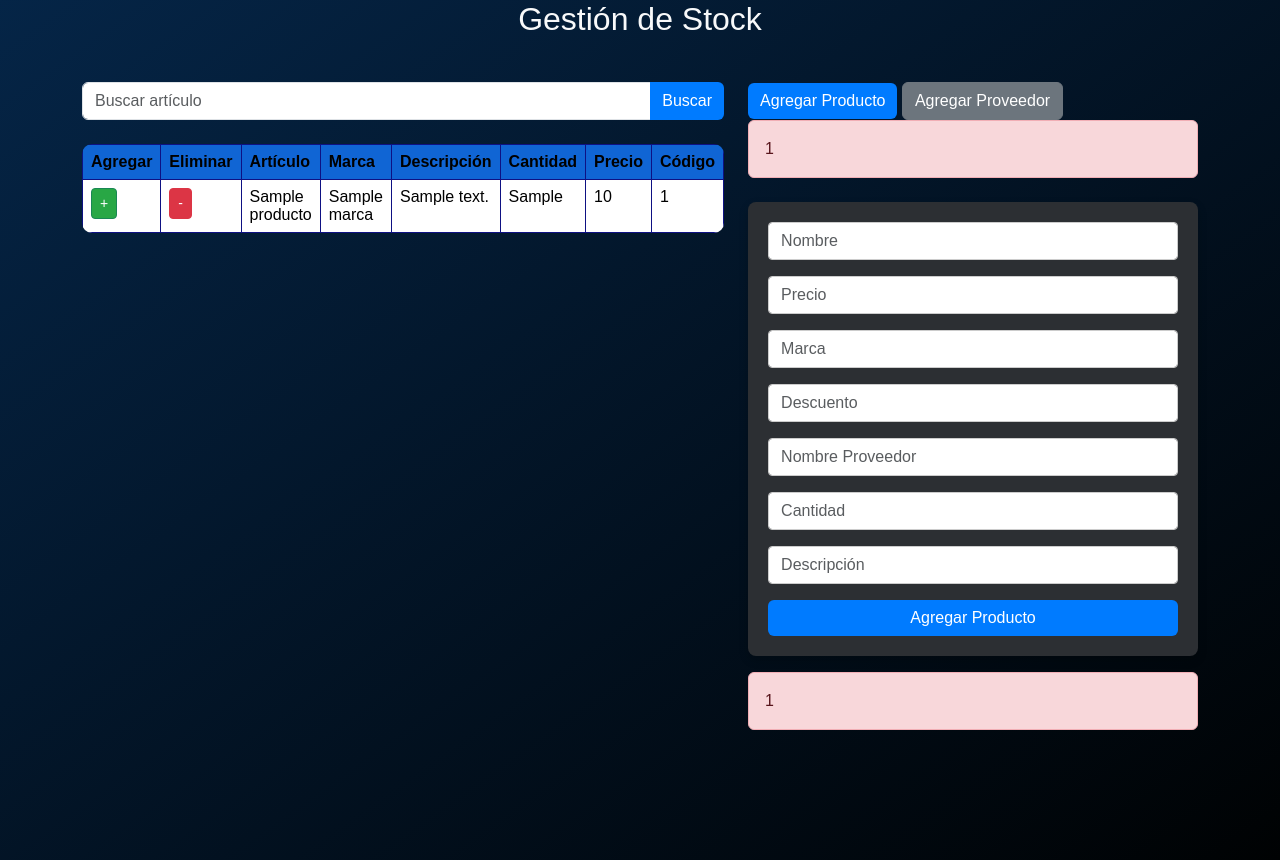
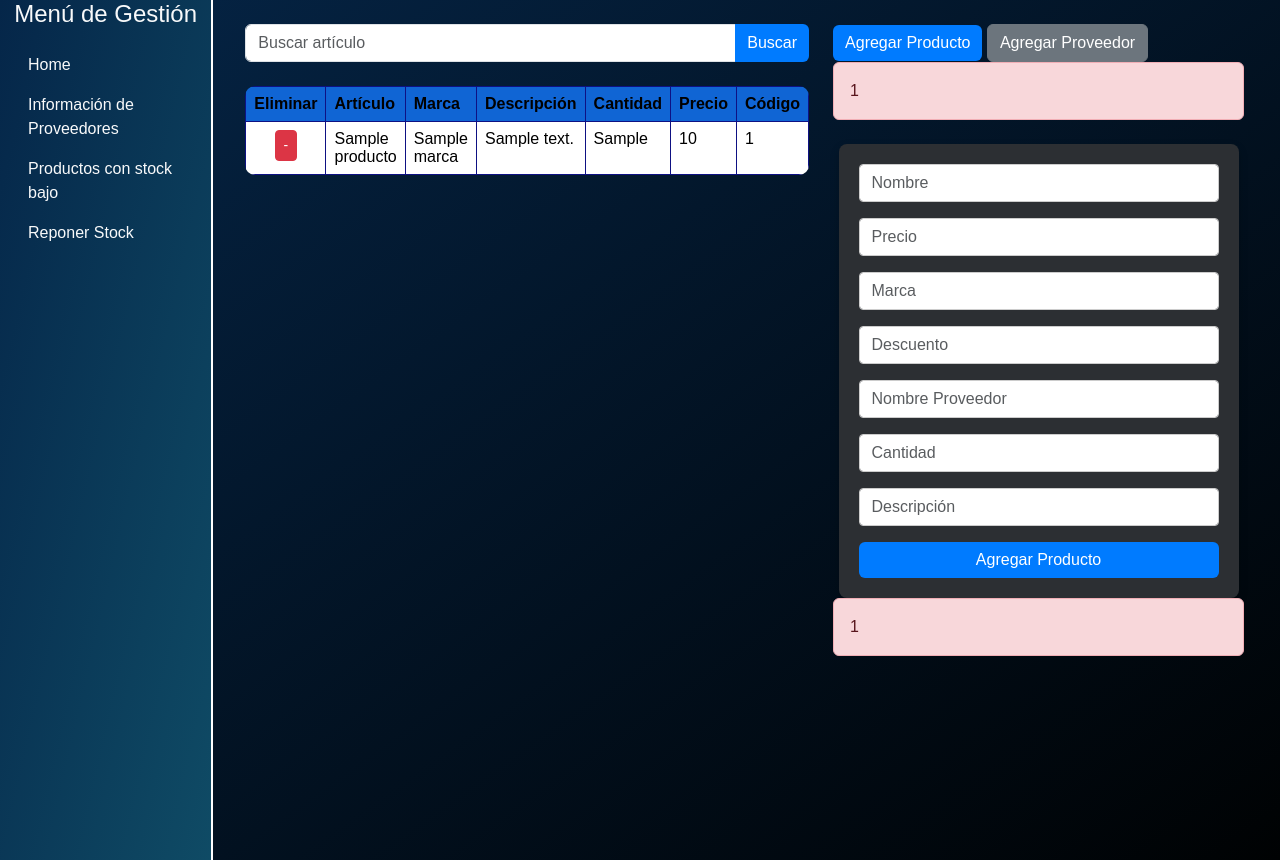
Before and after one commit to SPYROBO/galeazzi, a PHP site: page /php/stock_direccion.php in a window 1280 px wide. Shown: the part 54-914 px from the top of the page. Run offline with PHP 8.4, Linux system fonts and the light colour scheme; the visitor is signed in with stand-in values (Sample User, id 1); tables that the repository leaves empty or names only in its code hold one stand-in row (values such as "Sample post"); some libraries are stand-ins or nearby versions.

Commit message:
Añado sidebar e info proveedores

```diff
--- a/css/style.css
+++ b/css/style.css
@@ -81,3 +81,45 @@ h2, h5 {
 .bgnav{
     background-color: #0857be;
 }
+
+
+.sidebarside {
+    background: linear-gradient(to bottom right, #052649, hwb(198 6% 60%));
+    border-right: 2px solid rgb(255, 255, 255);
+    height: 100vh; /* Altura completa */
+    position: fixed;
+}
+
+.sidebarside .nav-link {
+    color: rgba(255, 255, 255, 0.85);
+    transition: color 0.3s, background-color 0.3s;
+}
+
+.sidebarside .nav-link:hover {
+    color: #ffffff;
+    background-color: #06080a; /* Color de fondo al pasar el ratón */
+    border-radius: 5px;
+}
+
+.sidebarside h4 {
+    color: #700b0b; /* Color del título */
+}
+
+.main-content {
+
+    min-height: 100vh; /* Altura mínima para el contenido */
+}
+#productForm {
+    max-width: 400px;
+    margin: 0 auto; /* Centrar el formulario */
+}
+#providerForm {
+    max-width: 400px;
+    margin: 0 auto; /* Centrar el formulario */
+}
+.alert-message{
+    margin-top: 20px;
+    max-width: 400px;
+    max-height: 100px;
+    margin: 0 auto
+}
--- /dev/null
+++ b/css/tablas.css
@@ -0,0 +1,21 @@
+.tabla-proveedores {
+    width: 100%;
+    border-collapse: collapse;
+    margin: 20px 0;
+    font-family: Arial, sans-serif;
+}
+.tabla-proveedores th, .tabla-proveedores td {
+    border: 1px solid #ffffff; /* Color de borde personalizado */
+    padding: 10px;
+    text-align: left;
+}
+.tabla-proveedores th {
+    background-color: #4d647c; /* Color de fondo de encabezado */
+    color: #dbd4d4; /* Color de texto de encabezado */
+}
+.tabla-proveedores tbody tr:nth-child(odd) {
+    background-color: #7a5555; /* Color de fondo para filas impares */
+}
+.tabla-proveedores tbody tr:hover {
+    background-color: #344d65; /* Color al pasar el mouse */
+}
--- /dev/null
+++ b/js/eliminar.js
@@ -0,0 +1,38 @@
+function eliminarProducto(id) {
+    if (confirm("¿Estás seguro de que quieres eliminar este producto?")) {
+    $.ajax({
+        url: 'eliminarproducto.php',
+        data: { 'eliminar':'verificar', 'id': id },
+        type: 'POST',
+        dataType: 'json',
+        success: function (data) {
+            if(data['error']== 1){
+                window.location.href = 'stock_direccion.php';
+                alert("Realizado")
+            }
+            else{
+                alert("No se pudo realizar")
+            }
+        }
+    });
+}
+}
+function eliminarProveedor(id, id_produc) {
+    if (confirm("¿Estás seguro de que quieres eliminar este proveedor?")) {
+    $.ajax({
+        url: 'eliminarproveedor.php',
+        data: { 'eliminar':'verificar', 'idprov': id, 'id_produc': id_produc },
+        type: 'POST',
+        dataType: 'json',
+        success: function (data) {
+            if(data['error']== 1){
+                window.location.href = 'stock_direccion.php';
+                alert("Realizado")
+            }
+            else{
+                alert("No se pudo realizar")
+            }
+        }
+    });
+}
+}
--- a/js/productos.js
+++ b/js/productos.js
@@ -1,23 +1,3 @@
-function eliminarProducto(id) {
-    if (confirm("¿Estás seguro de que quieres eliminar este producto?")) {
-    $.ajax({
-        url: 'eliminarproducto.php',
-        data: { 'eliminar':'verificar', 'id': id },
-        type: 'POST',
-        dataType: 'json',
-        success: function (data) {
-            if(data['error']== 1){
-                window.location.href = 'stock_direccion.php';
-                alert("Realizado")
-            }
-            else{
-                alert("No se pudo realizar")
-            }
-        }
-    });
-}
-}
-
 function crearTicket(id, nombre, precio, desc){
     str = ''
     cont = 1
--- a/layout.php
+++ b/layout.php
@@ -12,7 +12,10 @@
         integrity="sha384-YvpcrYf0tY3lHB60NNkmXc5s9fDVZLESaAA55NDzOxhy9GkcIdslK1eN7N6jIeHz"
         crossorigin="anonymous"></script>
    <script src="../js/productos.js" > </script>
+   <script src="../js/eliminar.js" > </script>
+   <script src="../js/contenido.js" > </script>
     <link rel="stylesheet" href="../css/style.css">
+    <link rel="stylesheet" href="../css/tablas.css">
 </head>
 <body>
     <?php
--- a/php/agregarproveedor.php
+++ b/php/agregarproveedor.php
@@ -6,6 +6,7 @@
         $nombre = strtolower($_POST['nombre']);
         $tel = $_POST['telefono'];
         $dir = $_POST['direccion'];
+        $ciudad = $_POST['ciudad'];
         $msj = '';
         try{
             $sql = "SELECT * FROM info_proveedores WHERE email = :email AND telefono = :tel";
@@ -15,9 +16,9 @@
             $stmt->execute();
             $result = $stmt->fetchAll(PDO::FETCH_ASSOC);
             if(empty($result)){
-                $sql = "INSERT INTO info_proveedores(nombre, direccion, telefono, email) VALUES (?, ?, ?, ?)";
+                $sql = "INSERT INTO info_proveedores(nombre, direccion,ciudad, telefono, email) VALUES (?, ?, ?, ?, ?)";
                 $stmt = $conn->prepare($sql);
-                if($stmt->execute([$nombre, $dir, $tel, $email])){
+                if($stmt->execute([$nombre, $dir,$ciudad ,$tel, $email])){
                     $msj = 'Se añadió con éxito.';
                 }
                 else{
--- /dev/null
+++ b/php/info_proveedores.php
@@ -0,0 +1,9 @@
+<?php
+require_once("env.php");
+$consul = "SELECT ip.*, pr.nombre AS produc_nom, pr.id AS id_prod, m.nombre AS marca FROM info_proveedores AS ip
+INNER JOIN proveedores AS p ON ip.id = p.id_proveedor
+INNER JOIN productos AS pr ON pr.id = p.id_producto
+INNER JOIN marcas AS m On pr.id_marca = m.id";
+$res = $conn->query($consul);
+$proveedores = $res->fetchAll(PDO::FETCH_ASSOC);
+?>
--- a/php/reponerstock.php
+++ b/php/reponerstock.php
@@ -62,7 +62,8 @@ if ($_SERVER["REQUEST_METHOD"] == "POST") {
             $stmt->bindParam(':nombre', $proveedor);
             $stmt->execute();
             $result = $stmt->fetchAll(PDO::FETCH_ASSOC);
-            if (empty($result)) {
+            $proveedorId = $result[0]['id'];
+
                 $sql = "INSERT INTO proveedores (id_proveedor ,id_producto) VALUES (?,?)";
                 $stmt = $conn->prepare($sql);
                 $stmt->execute([$result[0]['id'], $producId]);
@@ -72,7 +73,7 @@ if ($_SERVER["REQUEST_METHOD"] == "POST") {
                 $stmt->bindParam(':nombre', $proveedor);
                 $stmt->execute();
                 $result = $stmt->fetchAll(PDO::FETCH_ASSOC);
-            }
+
             $proveedorId = $result[0]['id'];
             $sql = "INSERT INTO stock (id_proveedor, id_producto, cantidad) VALUES (?,?,?)";
                 $stmt = $conn->prepare($sql);
--- a/php/stock_direccion.php
+++ b/php/stock_direccion.php
@@ -1,6 +1,8 @@
 <?php
 session_start();
 $vista = 'stock';
+require_once('info_proveedores.php');
 require_once('stock_info.php');
+
 require_once('../layout.php');
 ?>
--- a/stock.php
+++ b/stock.php
@@ -1,9 +1,36 @@
-<div class="container">
+<div class="container-fluid">
+    <div class="row">
+
+        <nav class="col-md-3 col-lg-2 d-md-block sidebarside">
+            <div class="position-sticky">
+                <h4 class="text-light text-center mb-3">Menú de Gestión</h4>
+                <ul class="nav flex-column">
+                    <li class="nav-item">
+                        <a class="nav-link text-light" href="#gestionarProveedores" onclick="ManejarInfo('contenido')">
+                            <i class="fas fa-users"></i> Home
+                        </a>
+                    </li>
+                    <li class="nav-item">
+                        <a class="nav-link text-light" href="#gestionarProveedores" onclick="ManejarInfo('prove_info')">
+                            <i class="fas fa-users"></i> Información de Proveedores
+                        </a>
+                    </li>
+                    <li class="nav-item">
+                        <a class="nav-link text-light" href="#reportes" onclick="ManejarInfo('stock_bajo')">
+                            <i class="fas fa-chart-line"></i> Productos con stock bajo
+                        </a>
+                    </li>
+                    <li class="nav-item">
+                        <a class="nav-link text-light" href="#ajustes" onclick="ManejarInfo('reponer_stock')">
+                            <i class="fas fa-box"></i> Reponer Stock
+                        </a>
+                    </li>
+                </ul>
+            </div>
+        </nav>
+        <div id="contenido_stock">
+            <main class="col-md-9 ms-sm-auto col-lg-10 px-4">
                 <div class="row text-center mb-4">
-        <!-- Título -->
-        <div class="col">
-            <h2 class="text-light">Gestión de Stock</h2>
-        </div>
                 </div>
                 <div class="row">
                     <!-- Buscador y tabla -->
@@ -17,7 +44,6 @@
                         <table class="table table-hover table-bordered">
                             <thead class="thead-dark">
                                 <tr>
-                        <th>Agregar</th>
                                     <th>Eliminar</th>
                                     <th>Artículo</th>
                                     <th>Marca</th>
@@ -30,9 +56,8 @@
                             <tbody>
                                 <?php foreach ($productos as $producto) { ?>
                                     <tr>
-                            <td><button class="btn btn-success btn-sm">+</button></td>
                                         <td>
-                                <button id="<?php echo $producto['id']; ?>" class="btn btn-danger btn-sm" onclick="eliminarProducto(<?php echo $producto['id']; ?>)">-</button>
+                                            <center><button id="<?php echo $producto['id']; ?>" class="btn btn-danger btn-sm" onclick="eliminarProducto(<?php echo $producto['id']; ?>)">-</button></center>
                                         </td>
                                         <td><?php echo $producto['nombre']; ?></td>
                                         <td><?php echo $producto['marca']; ?></td>
@@ -97,11 +122,54 @@
                                     <input type="text" class="form-control" placeholder="Dirección" name="direccion" required>
                                 </div>
                                 <div class="mb-3">
+                                    <input type="text" class="form-control" placeholder="Ciudad" name="ciudad" required>
+                                </div>
+                                <div class="mb-3">
                                     <input type="text" class="form-control" placeholder="Email" name="email" required>
                                 </div>
-                    <button type="submit" class="btn btn-secondary w-100">Agregar Proveedor</button>
+                                <button type="submit" class="btn btn-primary w-100">Agregar Proveedor</button>
                             </form>
                         </div>
                     </div>
                 </div>
+            </main>
         </div>
+        <div id="info_proveedores" class="d-none">
+    <main class="col-md-9 ms-sm-auto col-lg-10 px-4">
+        <table class="tabla-proveedores">
+            <thead>
+                <tr>
+                    <th>Eliminar</th>
+                    <th>Nombre</th>
+                    <th>Dirección</th>
+                    <th>Teléfono</th>
+                    <th>Ciudad</th>
+                    <th>Email</th>
+                    <th>Productos</th>
+                    <th>Marcas</th>
+                </tr>
+            </thead>
+            <tbody>
+            <?php foreach ($proveedores as $proveedor) { ?>
+                <tr>
+                <td>
+                <center><button id="<?php echo $proveedor['id']; ?>" class="btn btn-danger btn-sm" onclick="eliminarProveedor(<?php echo $proveedor['id']; ?>, <?php echo $proveedor['id_prod']; ?> )">-</button></center>
+                </td>
+                <td><?php echo $proveedor['nombre']; ?></td>
+                <td><?php echo $proveedor['direccion']; ?></td>
+                <td><?php echo $proveedor['telefono']; ?></td>
+                <td><?php echo $proveedor['ciudad']; ?></td>
+                <td><?php echo $proveedor['email']; ?></td>
+                <td><?php echo $proveedor['produc_nom']; ?></td>
+                <td><?php echo $proveedor['marca']; ?></td>
+                </tr>
+            <?php } ?>
+            </tbody>
+        </table>
+    </main>
+</div>
+
+        <div id="stock_bajo" class="d-none"> hola2</div>
+        <div id="reponer_stock" class="d-none"> hola3</div>
+    </div>
+</div>
```
Also changed, not shown: js/contenido.js (added, +33 -0 lines), php/eliminarproveedor.php (added, +34 -0 lines). Lines whose indentation alone changed are shown as unchanged.
